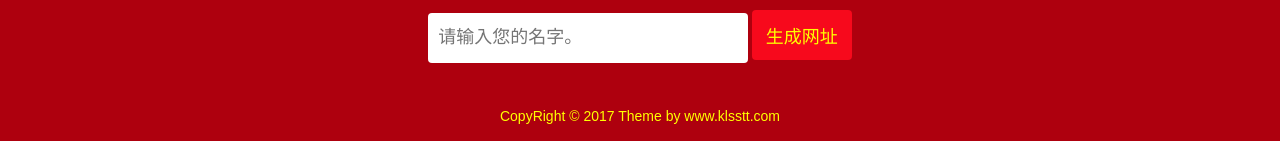
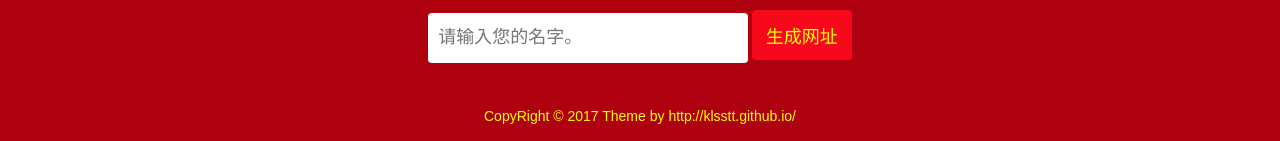
Before and after one commit to klsstt/klsstt.github.io, a Jekyll site: the page blessing/index.html, which Jekyll copies as it is, in a window 1280 px wide. Shown: the part 2058-2199 px from the top of the page. Built offline with Jekyll 4.4.1, drawn with Linux system fonts in a browser that asks for light colours; some of the changed lines change nothing that is shown.

Commit message:
调整blessing内容

```diff
--- a/blessing/index.html
+++ b/blessing/index.html
@@ -15,13 +15,13 @@
 	if (obj.length>30) {alert('太长');return false;}
 	if (obj.length==0) {alert('还没填姓名呀!');return false;}
 	obj=escape(obj).replaceAll("%","!");
-	var url="http://www.klsstt.com/blessing/?from="+obj;
-	copy("2017新年快乐，新年的第一份祝福送给您！我祝您福气满满，快乐连连，万事圆圆，微笑甜甜！\n"+url);
+	var url="http://klsstt.github.io/blessing/?from="+obj;
+	copy("2021新年快乐，新年的第一份祝福送给您！我祝您福气满满，快乐连连，万事圆圆，微笑甜甜！\n"+url);
 	window.location.replace(url);return false}
 function copy(meintext) {
   if (window.clipboardData) {window.clipboardData.setData("Text", meintext);alert('网址已生成并替您复制好了，直接粘贴到QQ、MSN、邮箱就可以了\n\n 您的朋友一定会很惊喜，快快发送吧！');}else{alert('对不起，您的浏览器不支持此复制功能，请从地址栏里手动复制。');}}
 mname=escape(lusername).replaceAll("%","!");
-murl = "http://www.klsstt.com/blessing/?from="+mname;
+murl = "http://klsstt.github.io/blessing/?from="+mname;
 </script>
 </head>
 <body>
@@ -94,7 +94,7 @@
  </form>
  </div><div class="clear"></div>
  <div class="copyright">
- CopyRight &copy; 2017 Theme by <a href="http://www.klsstt.com" target="_blank">www.klsstt.com</a>
+ CopyRight &copy; 2017 Theme by <a href="http://klsstt.github.io/" target="_blank">http://klsstt.github.io/</a>
  </div>
 </div>
 </body>
```
